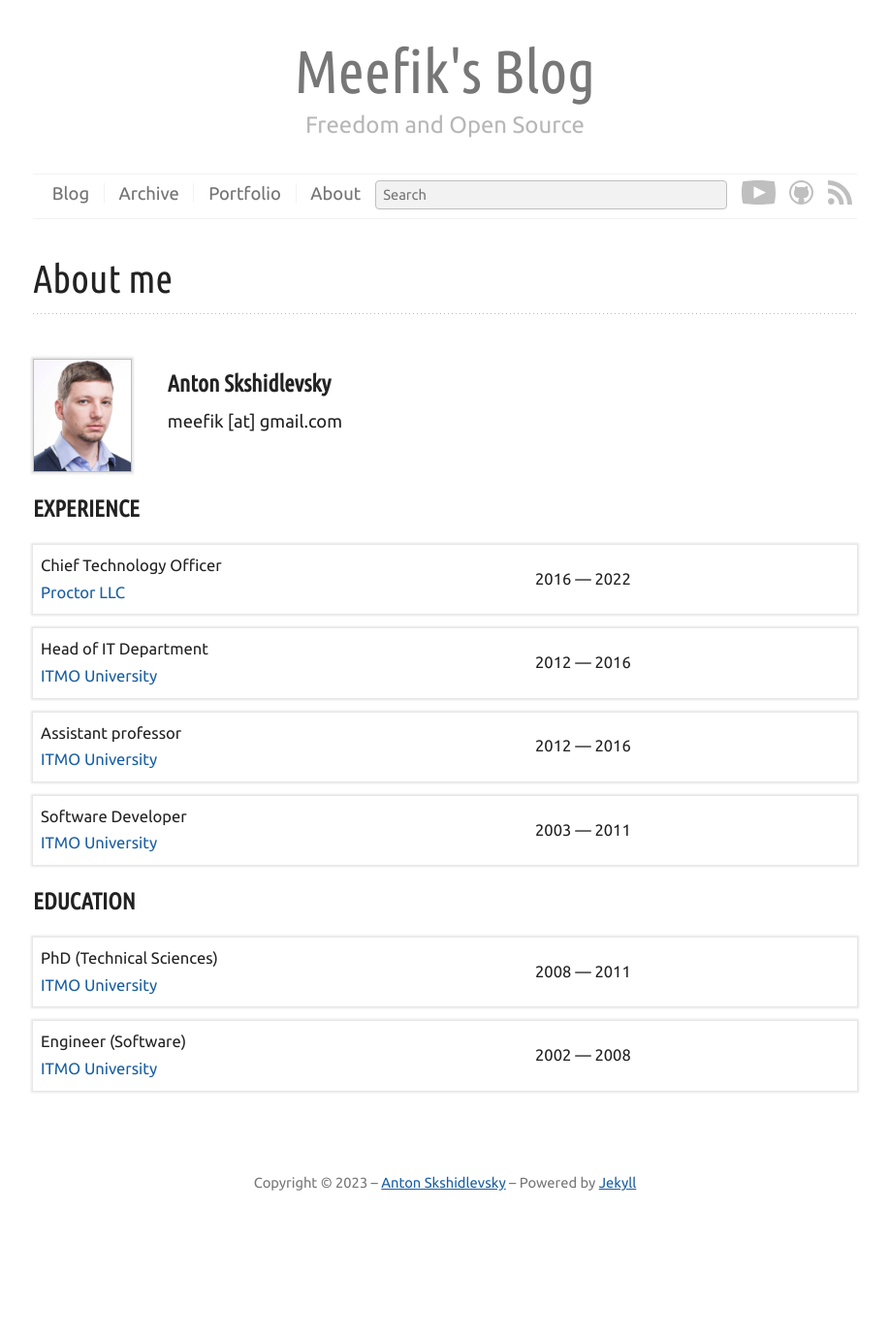
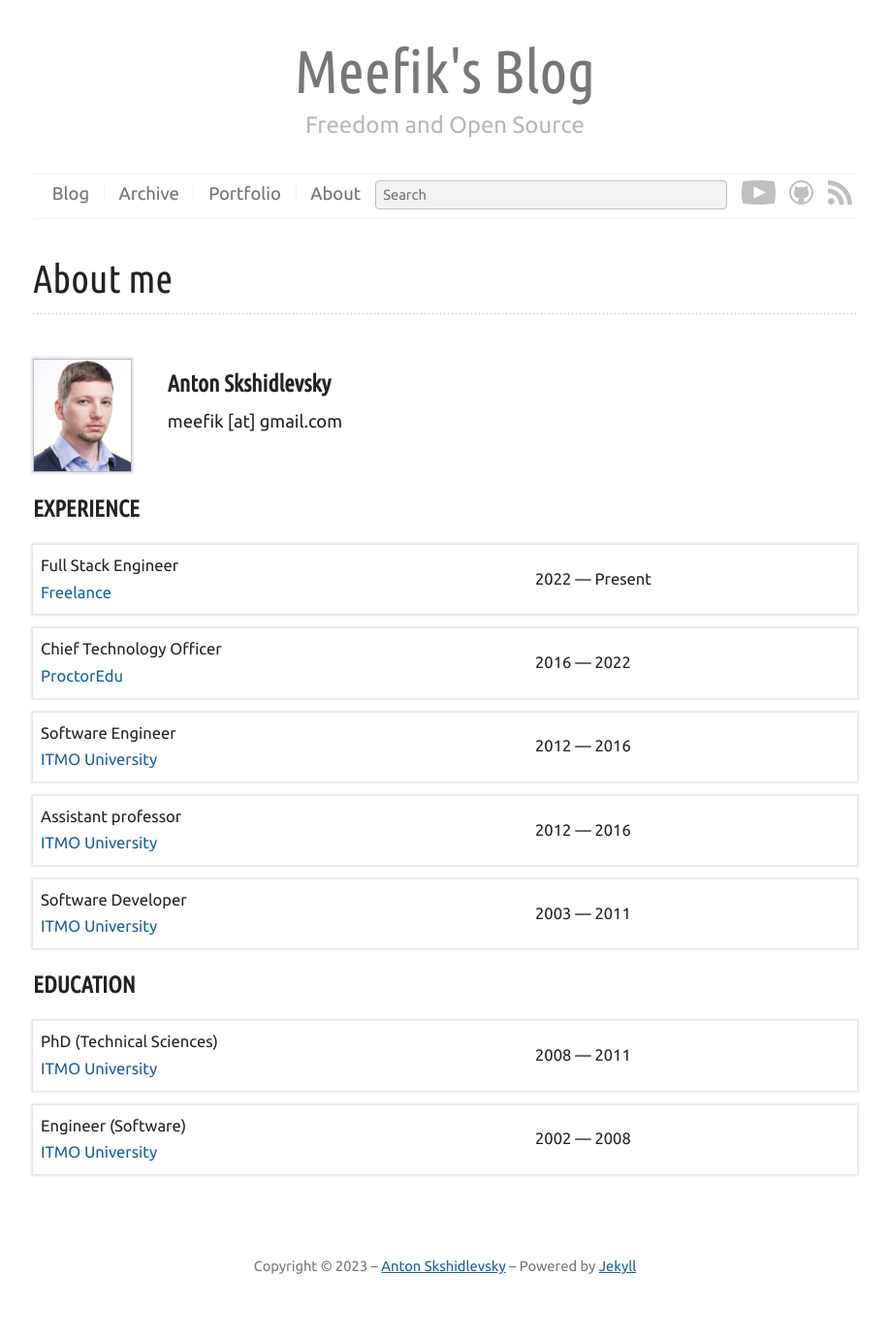
Before and after one commit to meefik/meefik.github.io, a Jekyll site: the page built from pages/about.html, in a window 1280 px wide. Shown: the whole page at 97% size, without its empty margins (181-1098 px from the left). Built offline with Jekyll 4.4.1, drawn with Linux system fonts in a browser that asks for light colours; before the commit the page ends 1292 px from its top, so only the background shows below that.

Commit message:
Updated Experience

```diff
--- a/_data/experiences.yml
+++ b/_data/experiences.yml
@@ -1,10 +1,16 @@
+- position: "Full Stack Engineer"
+  company: "Freelance"
+  link: https://github.com/meefik
+  duration: "2022 — Present"
+  description:
+
 - position: "Chief Technology Officer"
-  company: "Proctor LLC"
-  link: "https://proctoredu.ru"
+  company: "ProctorEdu"
+  link: "https://proctoredu.com"
   duration: "2016 — 2022"
   description:
 
-- position: "Head of IT Department"
+- position: "Software Engineer"
   company: "ITMO University"
   link: "https://www.ifmo.ru"
   duration: "2012 — 2016"
```
